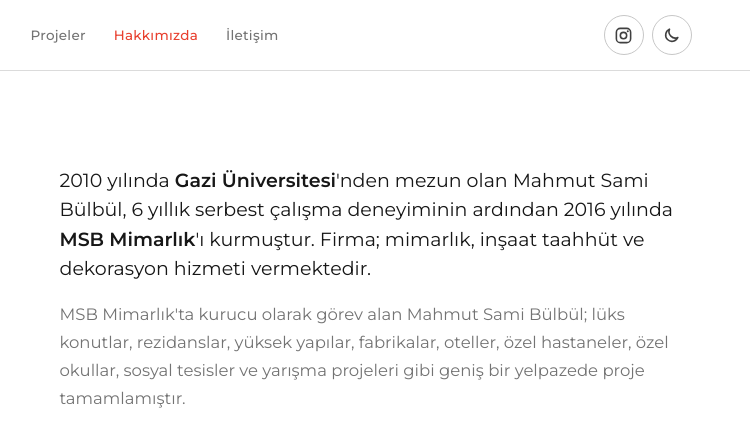
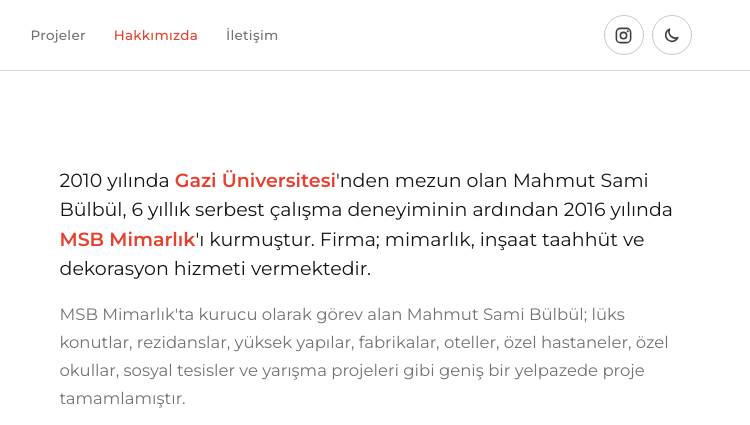
Before and after one commit to omerbulbul91/msb-mimarlik, a plain HTML site: page hakkimizda.html in a window 1280 px wide. Shown: the top 425 px of the page, 530-1280 px from the left. Drawn offline with Linux system fonts and the light colour scheme.

Commit message:
hakkimizda vurgular kirmizi

```diff
--- a/hakkimizda.html
+++ b/hakkimizda.html
@@ -218,7 +218,7 @@
   .founder .cap b{display:block;font-size:16px;font-weight:700;color:#ece4d6}
   .founder .cap span{font-size:12px;letter-spacing:.14em;text-transform:uppercase;color:#c7bfb2}
   .about-page .body p{color:var(--grey);line-height:1.7;margin-top:16px;font-size:16.5px}
-  .about-page .body p b{color:var(--bone);font-weight:600}
+  .about-page .body p b{color:var(--red);font-weight:600}
   .about-page .body p:first-child{margin-top:0;font-size:19px;color:var(--bone);line-height:1.55}
   .exp-title{margin-top:34px;font-size:12px;letter-spacing:.18em;text-transform:uppercase;color:var(--grey-2)}
   .expertise{list-style:none;display:grid;grid-template-columns:1fr 1fr;gap:11px 28px;margin-top:16px}
```
